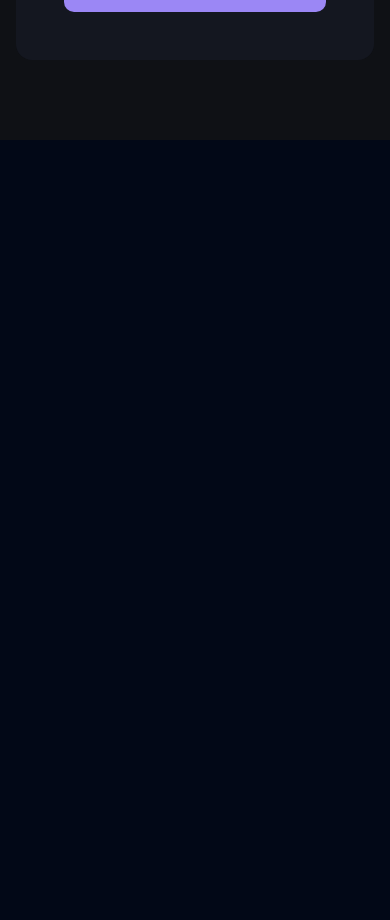
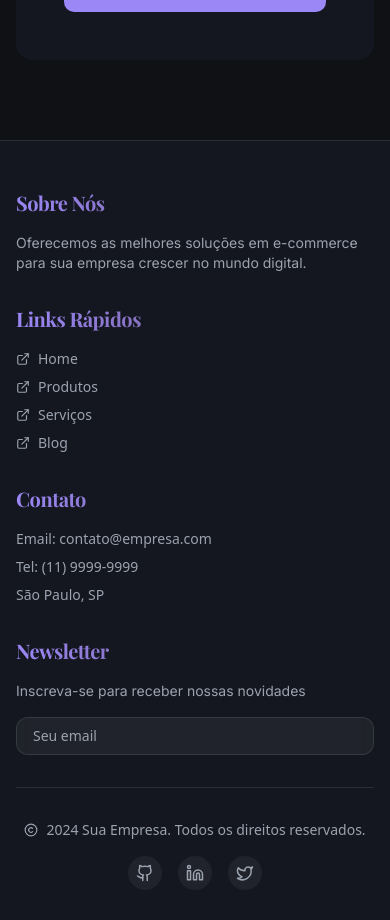
Before and after one commit to Jeanfr1/ecom-layout-builder, a React (Vite) app: page / in a window 390 px wide. Shown: the part 6539-7459 px from the top of the page. Before the commit the page ends 6679 px from the top, so only its background shows below. Built offline with nearby package versions, Linux system fonts and the light colour scheme; no server answers.

Commit message:
Add stylish footer component
Implement a new footer component to enhance the user interface with a stylish and elegant design.
[skip gpt_engineer]

```diff
--- /dev/null
+++ b/src/components/Footer.tsx
@@ -0,0 +1,83 @@
+import { Github, Linkedin, Twitter, ExternalLink, Copyright } from "lucide-react";
+import { Separator } from "./ui/separator";
+
+const Footer = () => {
+  return (
+    <footer className="w-full bg-secondary/50 backdrop-blur-lg border-t border-white/10">
+      <div className="container mx-auto px-4 py-12">
+        <div className="grid grid-cols-1 md:grid-cols-4 gap-8 mb-8">
+          <div className="space-y-4">
+            <h3 className="text-xl font-playfair font-bold text-gradient">Sobre Nós</h3>
+            <p className="text-sm text-gray-400">
+              Oferecemos as melhores soluções em e-commerce para sua empresa crescer no mundo digital.
+            </p>
+          </div>
+
+          <div className="space-y-4">
+            <h3 className="text-xl font-playfair font-bold text-gradient">Links Rápidos</h3>
+            <ul className="space-y-2">
+              {["Home", "Produtos", "Serviços", "Blog"].map((item) => (
+                <li key={item}>
+                  <a href="#" className="text-sm text-gray-400 hover:text-primary transition-colors duration-300 flex items-center gap-2">
+                    <ExternalLink size={14} />
+                    {item}
+                  </a>
+                </li>
+              ))}
+            </ul>
+          </div>
+
+          <div className="space-y-4">
+            <h3 className="text-xl font-playfair font-bold text-gradient">Contato</h3>
+            <ul className="space-y-2 text-sm text-gray-400">
+              <li>Email: contato@empresa.com</li>
+              <li>Tel: (11) 9999-9999</li>
+              <li>São Paulo, SP</li>
+            </ul>
+          </div>
+
+          <div className="space-y-4">
+            <h3 className="text-xl font-playfair font-bold text-gradient">Newsletter</h3>
+            <p className="text-sm text-gray-400">
+              Inscreva-se para receber nossas novidades
+            </p>
+            <input
+              type="email"
+              placeholder="Seu email"
+              className="w-full px-4 py-2 bg-white/5 border border-white/10 rounded-lg focus:outline-none focus:ring-2 focus:ring-primary text-sm"
+            />
+          </div>
+        </div>
+
+        <Separator className="my-8 bg-white/10" />
+
+        <div className="flex flex-col md:flex-row justify-between items-center gap-4">
+          <div className="flex items-center gap-2 text-sm text-gray-400">
+            <Copyright size={14} />
+            <span>2024 Sua Empresa. Todos os direitos reservados.</span>
+          </div>
+
+          <div className="flex gap-4">
+            {[
+              { icon: Github, href: "#" },
+              { icon: Linkedin, href: "#" },
+              { icon: Twitter, href: "#" }
+            ].map(({ icon: Icon, href }, index) => (
+              <a
+                key={index}
+                href={href}
+                className="p-2 rounded-full bg-white/5 hover:bg-white/10 transition-colors duration-300"
+                target="_blank"
+                rel="noopener noreferrer"
+              >
+                <Icon size={18} className="text-gray-400 hover:text-primary transition-colors duration-300" />
+              </a>
+            ))}
+          </div>
+        </div>
+      </div>
+    </footer>
+  );
+};
+
+export default Footer;
--- a/src/pages/Index.tsx
+++ b/src/pages/Index.tsx
@@ -5,6 +5,7 @@ import BestSellers from "@/components/BestSellers";
 import WhyUs from "@/components/WhyUs";
 import Categories from "@/components/Categories";
 import Newsletter from "@/components/Newsletter";
+import Footer from "@/components/Footer";
 
 const Index = () => {
   return (
@@ -18,6 +19,7 @@ const Index = () => {
       <div className="container mx-auto px-4 py-20">
         <Newsletter />
       </div>
+      <Footer />
     </div>
   );
 };
```
